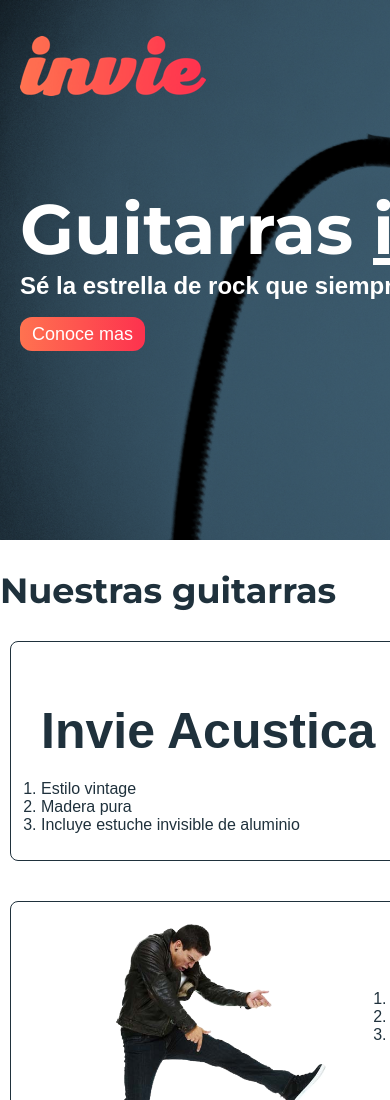
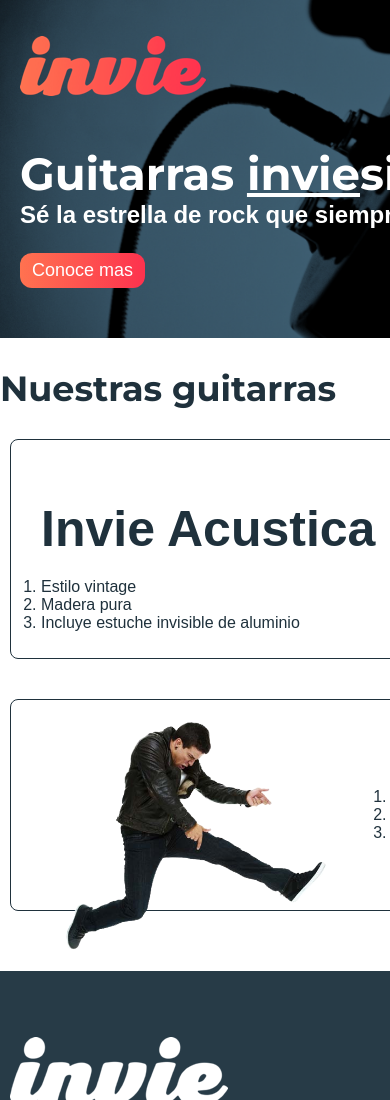
Before and after one commit to gmanriqe/Invie-ResponsiveDesign, a plain HTML site: page index.html in a window 390 px wide. Shown: the top 1100 px of the page. Drawn offline with Linux system fonts and the light colour scheme; a web font is replaced by a local one.

Commit message:
3 commit
— Aplicando media querie a <section id="portada" class="portada
background">

```diff
--- a/css/invie.css
+++ b/css/invie.css
@@ -237,5 +237,31 @@ input:focus, textarea:focus {
 	margin: 50px 0;
 }
 
+@media screen and (max-width: 800px){
+	/*.contenedor {
+		width: auto;
+		max-width: 800px;
+	}*/
+
+	/*PORTADA*/
+
+	.titulo {
+		font-size: 45px;
+		margin-top: 30px;
+	}
+
+	.titulo-a {
+		font-size: 18px;
+	}
+
+	.portada {
+		height: auto;
+	}
+
+	.portada .button {
+		margin-bottom: 30px;
+		display: inline-block;
+	}
+}
 /*font-family: 'Montserrat', sans-serif;*/
 /*font-family: 'Allerta', sans-serif;*/
```
Also changed, not shown: index.html (+5 -0 lines).
